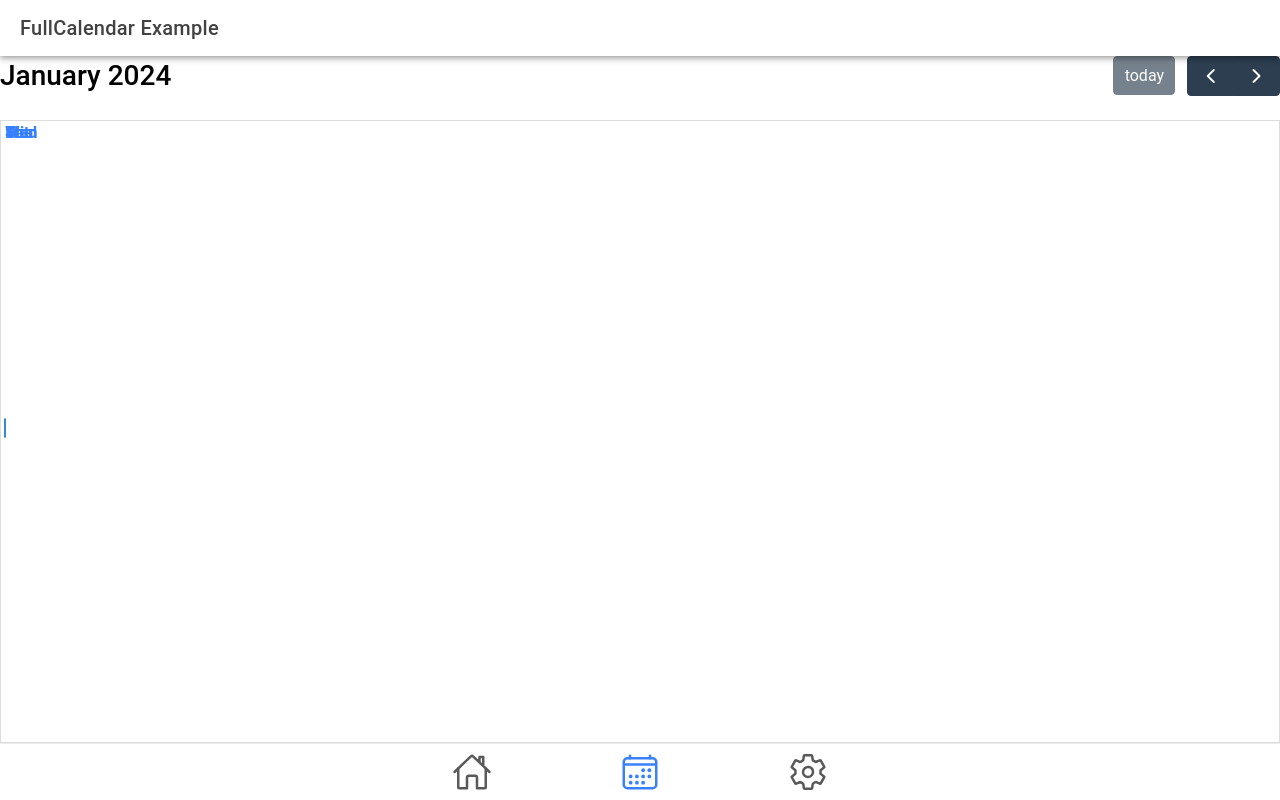
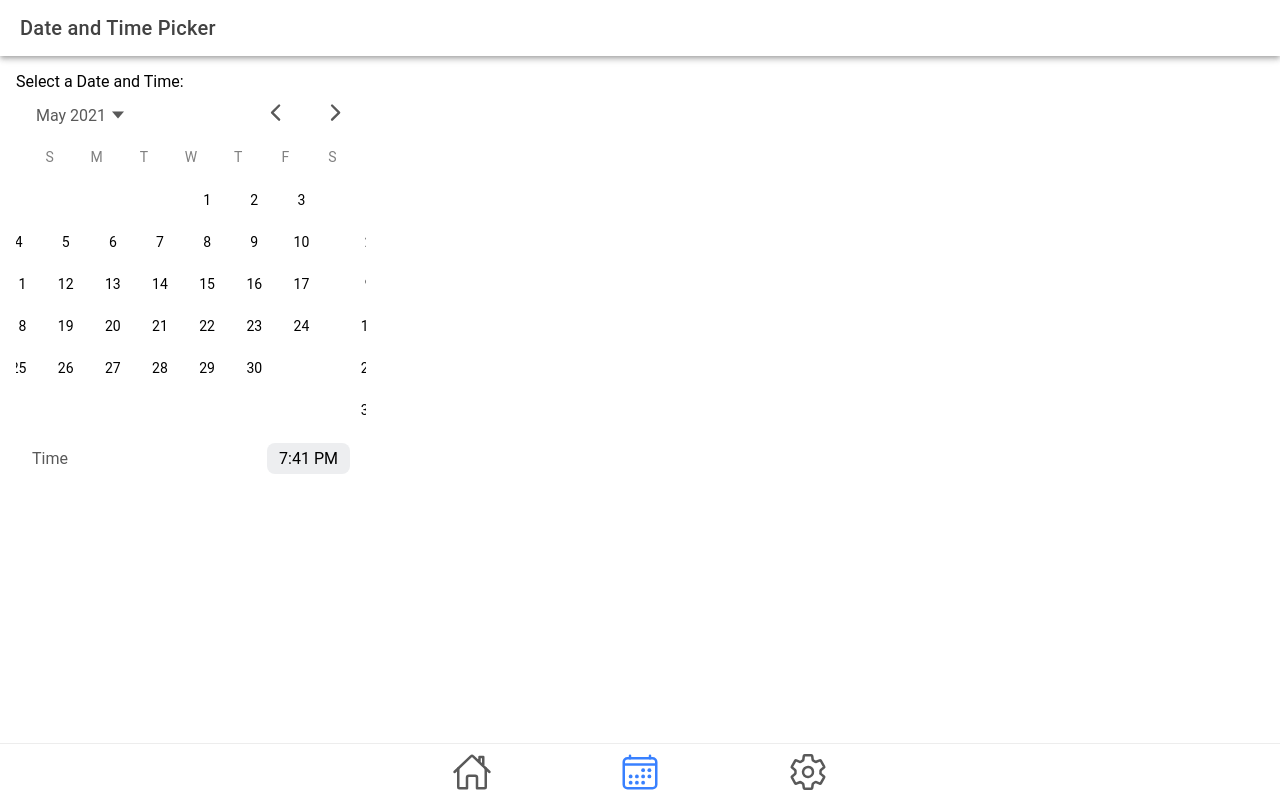
Before and after one commit to Healthy-Habits-project/healthyWatch, a React (Vite) app: page /tab2 in a window 1280 px wide. Built offline with nearby package versions, Linux system fonts and the light colour scheme.

Commit message:
Calendar work

```diff
--- a/src/components/FullCalendarComponent.tsx
+++ /dev/null
@@ -1,34 +0,0 @@
-// src/components/FullCalendarComponent.tsx
-import React from 'react';
-import FullCalendar from '@fullcalendar/react';
-import dayGridPlugin from '@fullcalendar/daygrid';
-import { IonPage, IonContent, IonHeader, IonToolbar, IonTitle } from '@ionic/react';
-
-const FullCalendarComponent: React.FC = () => {
-  const events = [
-    {
-      title: 'Event 1',
-      date: '2024-01-31', // Specify the date format as needed
-    },
-    // Add more events as needed
-  ];
-
-  return (
-    <IonPage>
-      <IonHeader>
-        <IonToolbar>
-          <IonTitle>FullCalendar Example</IonTitle>
-        </IonToolbar>
-      </IonHeader>
-      <IonContent scroll-y={true}>
-        <FullCalendar
-          plugins={[dayGridPlugin]}
-          events={events}
-          height="100%" // Set the height directly on the FullCalendar component
-        />
-      </IonContent>
-    </IonPage>
-  );
-};
-
-export default FullCalendarComponent;
--- a/src/pages/Tab2.tsx
+++ b/src/pages/Tab2.tsx
@@ -1,17 +1,38 @@
-// src/pages/CheckboxPage.tsx
-import React from 'react';
-import { IonContent, IonHeader, IonToolbar, IonPage, IonList, IonItem, IonCheckbox, IonRouterLink } from '@ionic/react';
-import FullCalendarComponent from '../components/FullCalendarComponent';
+import React, { useState } from 'react';
+import { IonDatetime, IonLabel, IonContent, IonPage, IonHeader, IonToolbar, IonTitle } from '@ionic/react';
 
-const  CalendarPage: React.FC = () => {
+function Example() {
+  const [selectedDate, setSelectedDate] = useState<string>('');
+
+  const handleDateChange = (event: CustomEvent) => {
+    // Assuming the selected date is in the format YYYY-MM-DDTHH:mm
+    const selectedDateTime = new Date(event.detail.value as string);
+    const formattedDate = selectedDateTime.toLocaleString('en-US', {
+      year: 'numeric',
+      month: 'short',
+      day: 'numeric',
+      hour: 'numeric',
+      minute: 'numeric',
+    });
+    setSelectedDate(formattedDate);
+  };
+
   return (
     <IonPage>
+      <IonHeader>
+        <IonToolbar>
+          <IonTitle>Date and Time Picker</IonTitle>
+        </IonToolbar>
+      </IonHeader>
       <IonContent className="ion-padding">
-        {/* Render the FullCalendarComponent */}
-        <FullCalendarComponent />
+        <IonLabel>Select a Date and Time:</IonLabel>
+        <IonDatetime
+          value={selectedDate}
+          onIonChange={handleDateChange}
+        />
       </IonContent>
     </IonPage>
   );
-};
+}
 
-export default CalendarPage;
+export default Example;
```
Also changed, not shown: package.json (+6 -1 lines), 1 other file (tests, documents, lock files or other folders).
